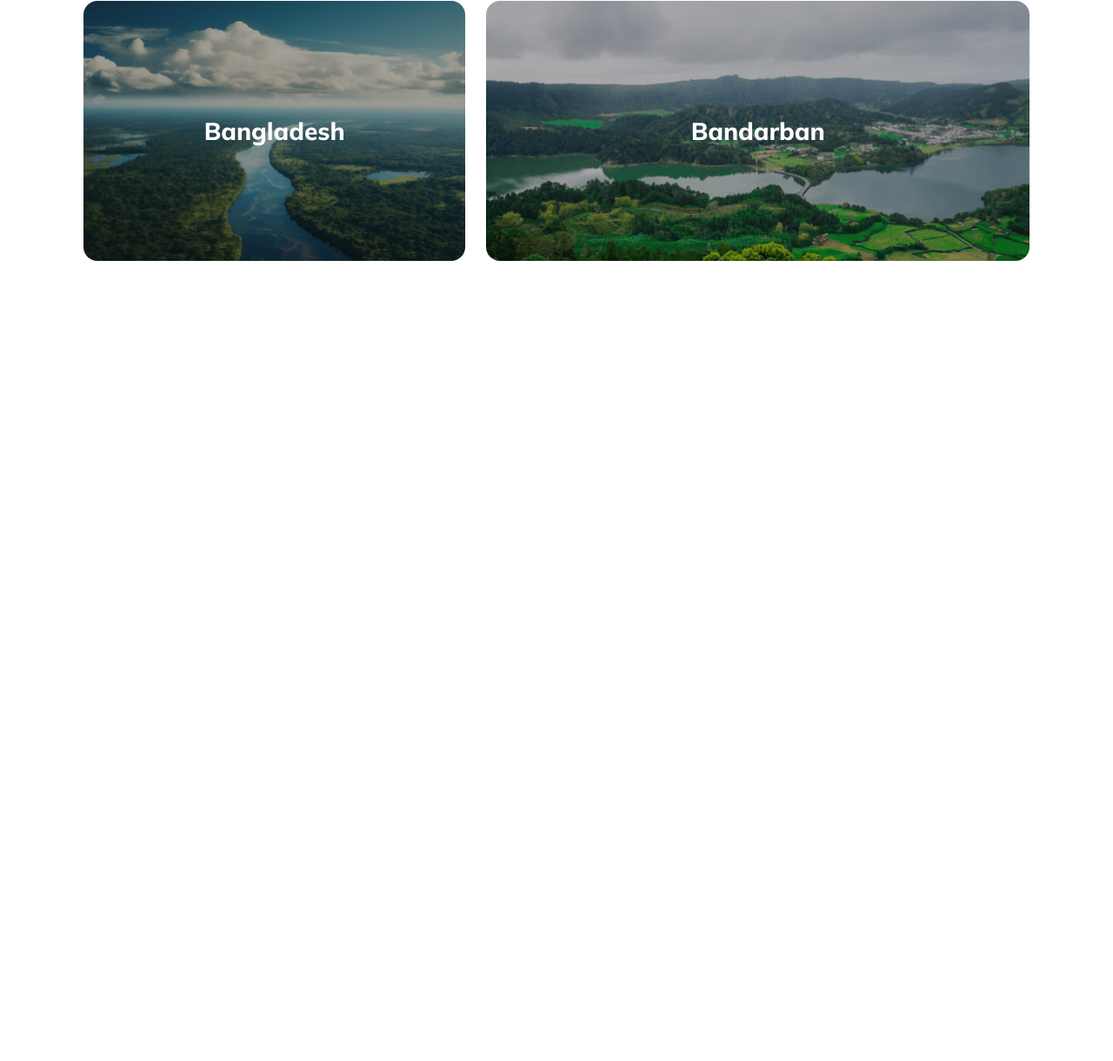
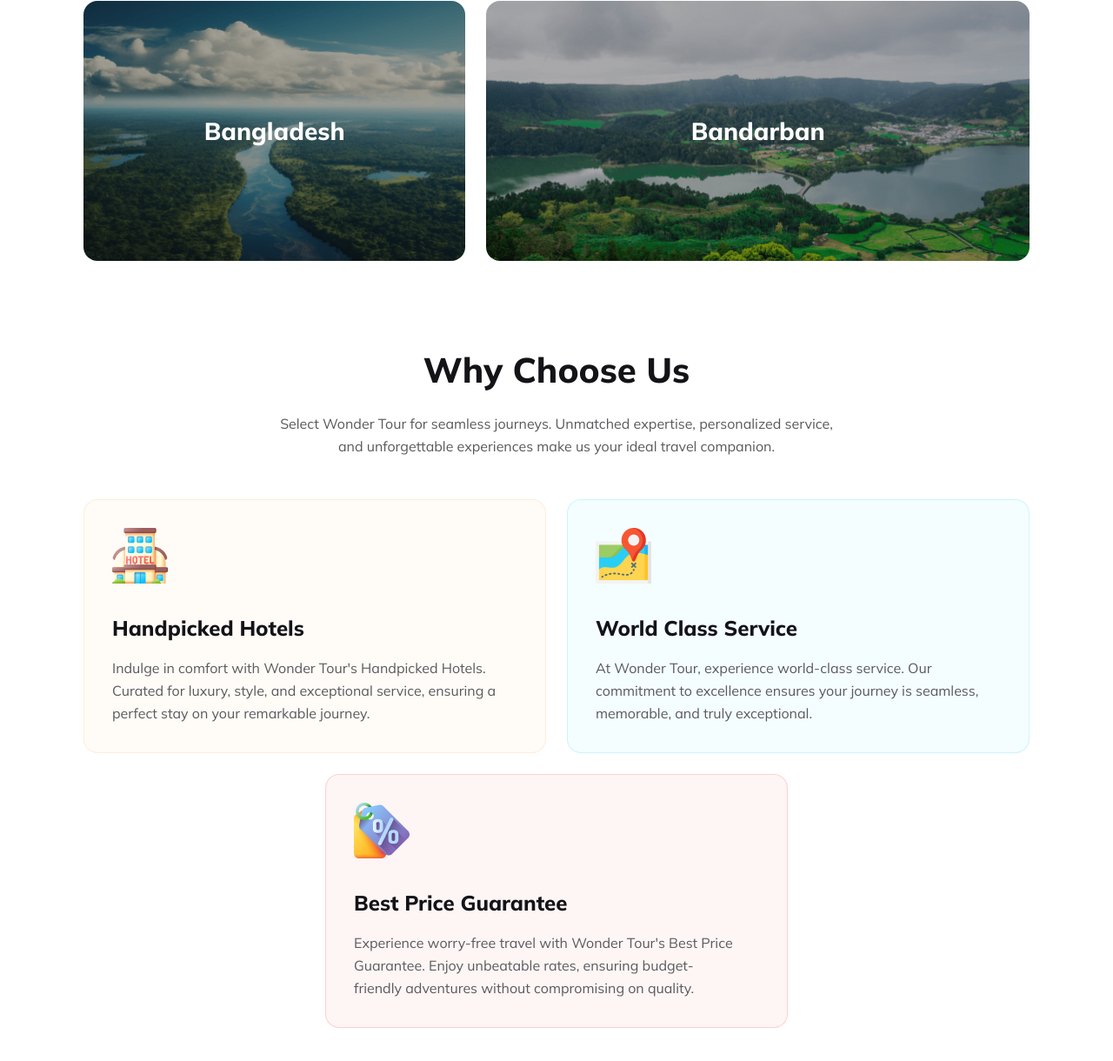
Before and after one commit to Yamin39/Wonder-Tour, a plain HTML site: page index.html in a window 1280 px wide. Shown: the part 2174-3394 px from the top of the page at 87% size. Before the commit the page ends 2474 px from the top, so only its background shows below. Drawn offline with Linux system fonts and the light colour scheme.

Commit message:
choose us section completed

```diff
--- a/index.html
+++ b/index.html
@@ -115,7 +115,7 @@
       <section class="destination">
         <div class="destination-head">
           <h1 class="section-title">Choose Your Destination</h1>
-          <p class="section-desc">
+          <p class="section-desc head-p">
             Pick your path with Wonder Tour! Where every destination becomes a
             simple yet uniquely memorable adventure.
           </p>
@@ -144,6 +144,53 @@
           </div>
         </div>
       </section>
+
+      <!-- why choose us -->
+      <section class="choose-us">
+        <div class="choose-us-head">
+          <h1 class="section-title">Why Choose Us</h1>
+          <p class="section-desc head-p">
+            Select Wonder Tour for seamless journeys. Unmatched expertise,
+            personalized service, and unforgettable experiences make us your
+            ideal travel companion.
+          </p>
+        </div>
+        <div class="choose-us-content">
+          <div class="card">
+            <div class="card-img">
+              <img src="./images/hotel.png" alt="Hotel Icon" />
+            </div>
+            <h3 class="section-title">Handpicked Hotels</h3>
+            <p class="section-desc">
+              Indulge in comfort with Wonder Tour's Handpicked Hotels. Curated
+              for luxury, style, and exceptional service, ensuring a perfect
+              stay on your remarkable journey.
+            </p>
+          </div>
+          <div class="card">
+            <div class="card-img">
+              <img src="./images/map.png" alt="Map Icon" />
+            </div>
+            <h3 class="section-title">World Class Service</h3>
+            <p class="section-desc">
+              At Wonder Tour, experience world-class service. Our commitment to
+              excellence ensures your journey is seamless, memorable, and truly
+              exceptional.
+            </p>
+          </div>
+          <div class="card">
+            <div class="card-img">
+              <img src="./images/price-tag.png" alt="Price Tag Icon" />
+            </div>
+            <h3 class="section-title">Best Price Guarantee</h3>
+            <p class="section-desc">
+              Experience worry-free travel with Wonder Tour's Best Price
+              Guarantee. Enjoy unbeatable rates, ensuring budget-friendly
+              adventures without compromising on quality.
+            </p>
+          </div>
+        </div>
+      </section>
     </main>
 
     <footer></footer>
--- a/styles/responsive.css
+++ b/styles/responsive.css
@@ -13,6 +13,10 @@
   }
   main section {
     margin-bottom: 1.5rem;
+  }
+  .head-p {
+    width: 100%;
+    margin: 1rem 0;
   }
 
   /* nav bar */
@@ -74,9 +78,10 @@
   /* destination */
   .destination-head p {
     width: 100%;
-    margin: 1rem;
+    margin: 1rem 0;
   }
-  .destination-content {
+  .destination-content,
+  .choose-us-content {
     grid-template-columns: 1fr;
   }
   .destination-content .img {
@@ -86,4 +91,11 @@
   .destination-content .small-padding {
     padding: 4.75rem 0;
   }
+
+  /* choose us */
+  .choose-us-content .card:nth-child(1),
+  .choose-us-content .card:nth-child(2),
+  .choose-us-content .card:nth-child(3) {
+    grid-column: 1 / span 1;
+  }
 }
--- a/styles/style.css
+++ b/styles/style.css
@@ -39,6 +39,11 @@ img {
 .section-desc {
   color: rgba(19, 19, 24, 0.7);
   line-height: 1.625rem;
+}
+
+.head-p {
+  width: 40.25rem;
+  margin: 1.5rem auto 3rem;
 }
 
 .primary-btn {
@@ -144,6 +149,10 @@ nav ul li a:hover {
 }
 
 /* main styles  */
+
+main {
+  overflow: hidden;
+}
 
 main section {
   margin-bottom: 6.25rem;
@@ -265,12 +274,6 @@ main section {
 
 .destination {
   text-align: center;
-  overflow: hidden;
-}
-
-.destination-head p {
-  width: 40.25rem;
-  margin: 1.5rem auto 3rem;
 }
 
 .destination-content {
@@ -366,3 +369,49 @@ main section {
   background-position: center;
   border-radius: 16px;
 }
+
+.choose-us-head {
+  text-align: center;
+}
+
+.choose-us-content {
+  display: grid;
+  grid-template-columns: repeat(8, 1fr);
+  gap: 1.5rem;
+}
+
+.choose-us-content .card {
+  border-radius: 16px;
+  padding: 2rem 3.5rem 2rem 2rem;
+}
+
+.choose-us-content .card:nth-child(1) {
+  border: 1px solid rgba(251, 181, 99, 0.2);
+  background-color: rgba(251, 181, 99, 0.05);
+  grid-column: 1 / span 4;
+}
+
+.choose-us-content .card:nth-child(2) {
+  border: 1px solid rgba(41, 206, 246, 0.2);
+  background-color: rgba(41, 206, 246, 0.05);
+  grid-column: 5 / span 4;
+}
+
+.choose-us-content .card:nth-child(3) {
+  border: 1px solid rgba(233, 68, 68, 0.2);
+  background-color: rgba(233, 68, 68, 0.05);
+  grid-column: 3 / span 4;
+}
+
+.choose-us-content .card-img {
+  width: 4rem;
+}
+
+.choose-us-content h3 {
+  font-size: 1.5rem;
+  margin: 2rem 0 1.125rem;
+}
+
+.choose-us-content p {
+  color: #5a5a5d;
+}
```
Also changed, not shown: images/hotel.png (added), images/map.png (added), images/price-tag.png (added).
